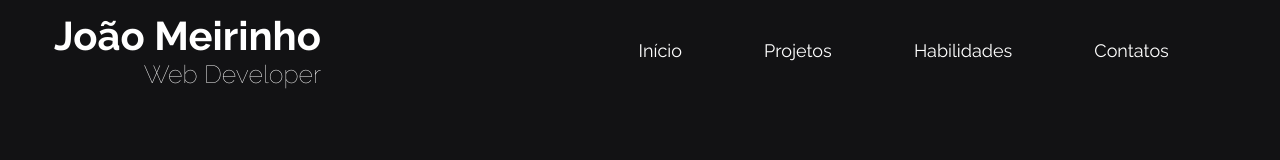
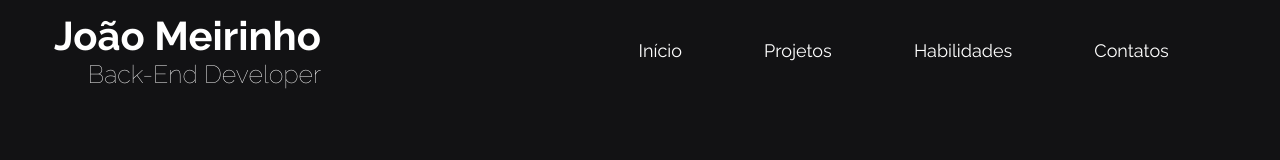
Before and after one commit to JoaoMeirinho/Portfolio, a React (Vite) app: page / in a window 1280 px wide. Shown: the top 160 px of the page. Built offline with nearby package versions, Linux system fonts and the light colour scheme.

Commit message:
test commit

```diff
--- a/src/components/Header/index.jsx
+++ b/src/components/Header/index.jsx
@@ -21,7 +21,7 @@ export default function Header() {
       <Content>
         <ContentTitle>
           <LogoTitle>João Meirinho</LogoTitle>
-          <Subtitle>Web Developer</Subtitle>
+          <Subtitle>Back-End Developer</Subtitle>
         </ContentTitle>
         <Menu>
           <FaBars onClick={showSideBar} />
```
